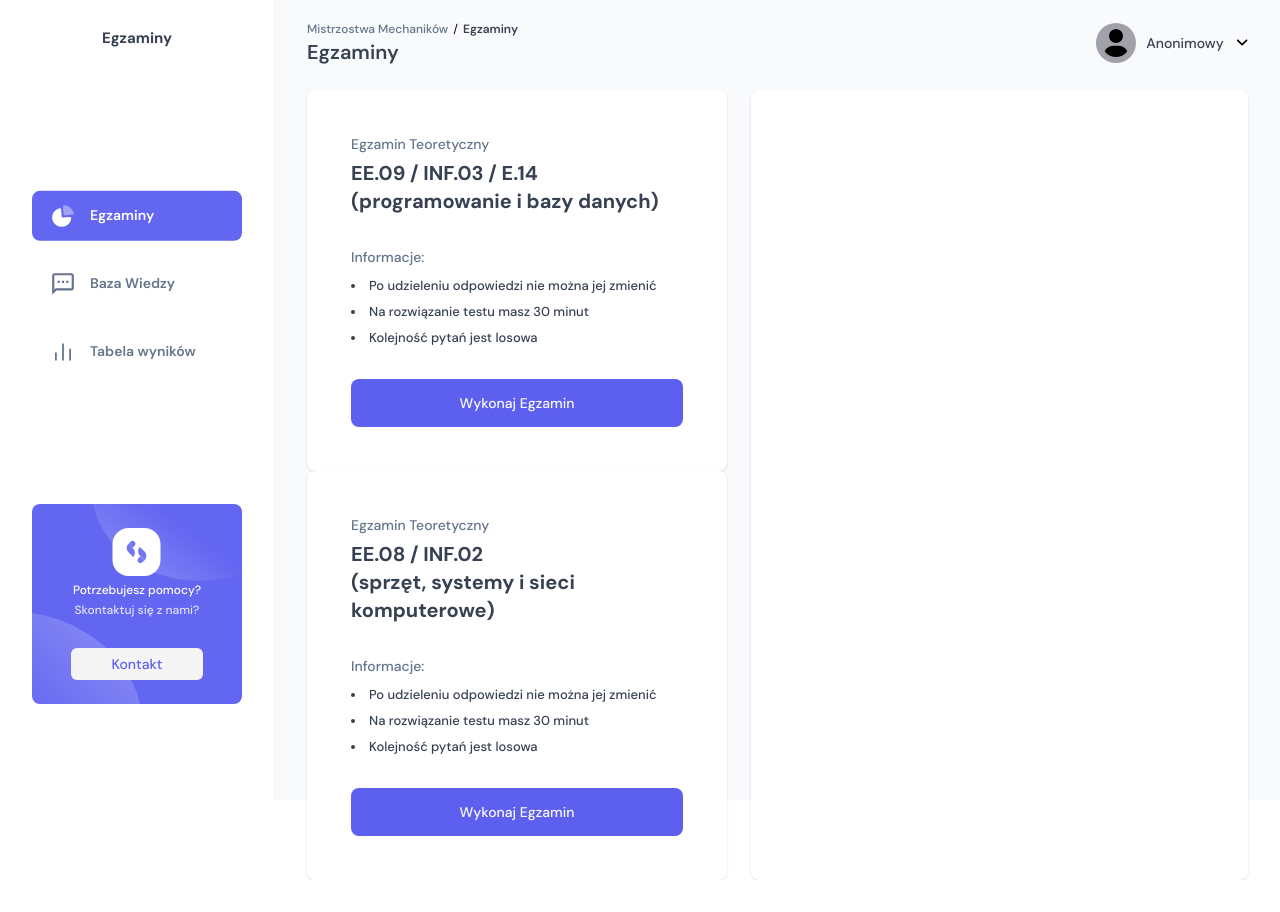
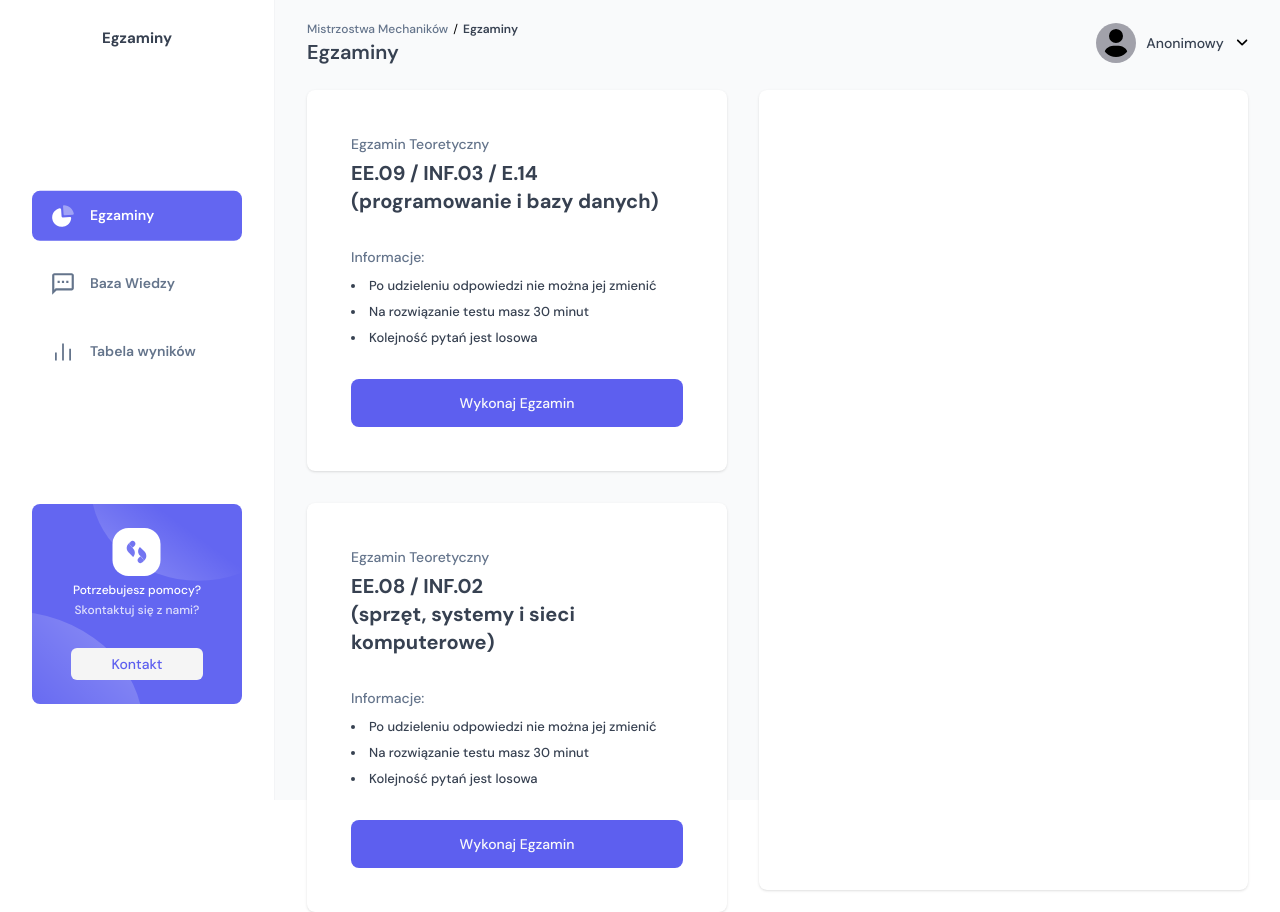
Before and after one commit to Vetther/HackHeroes2023, a Next.js app in the folder apps/frontend/: page /egzaminy in a window 1280 px wide. Before the commit the page ends 880 px from the top, so only its background shows below. Built offline with nearby package versions, Linux system fonts and the light colour scheme.

Commit message:
Better gaps

```diff
--- a/apps/frontend/src/app/(dashboard)/egzaminy/page.tsx
+++ b/apps/frontend/src/app/(dashboard)/egzaminy/page.tsx
@@ -2,7 +2,7 @@ import { EgzaminySections } from "@/components/sections/egzaminy";
 
 const ExamPage = ({ params }: { params: { id: string } }) => {
     return (
-        <div className="inline-flex h-screen items-start justify-start gap-6">
+        <div className="inline-flex h-screen items-start justify-start gap-8">
             <EgzaminySections.ExamsBlock />
             <EgzaminySections.CalendarBlock />
         </div>
--- a/apps/frontend/src/components/sections/egzaminy/exams-block.tsx
+++ b/apps/frontend/src/components/sections/egzaminy/exams-block.tsx
@@ -2,7 +2,7 @@ import { Button } from "@/components/ui/button";
 
 export const ExamsBlock = () => {
     return (
-        <div className="inline-flex h-full flex-col items-start justify-between">
+        <div className="inline-flex h-full flex-col items-start gap-8">
             <div className="flex w-[420px] flex-col items-start justify-start gap-8 rounded-lg bg-white p-11 shadow">
                 <div className="flex flex-col items-start justify-start gap-1">
                     <div className="text-sm font-medium leading-[21px] text-slate-500">
```
